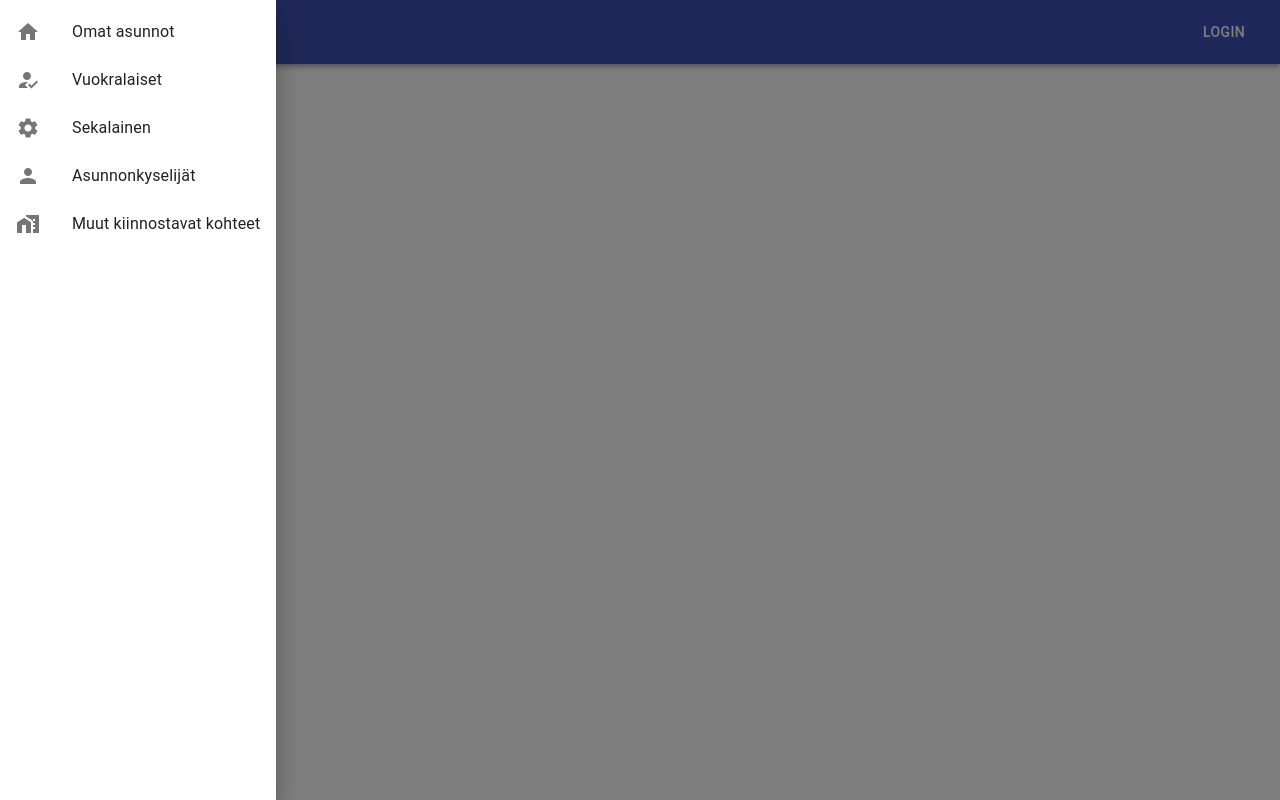
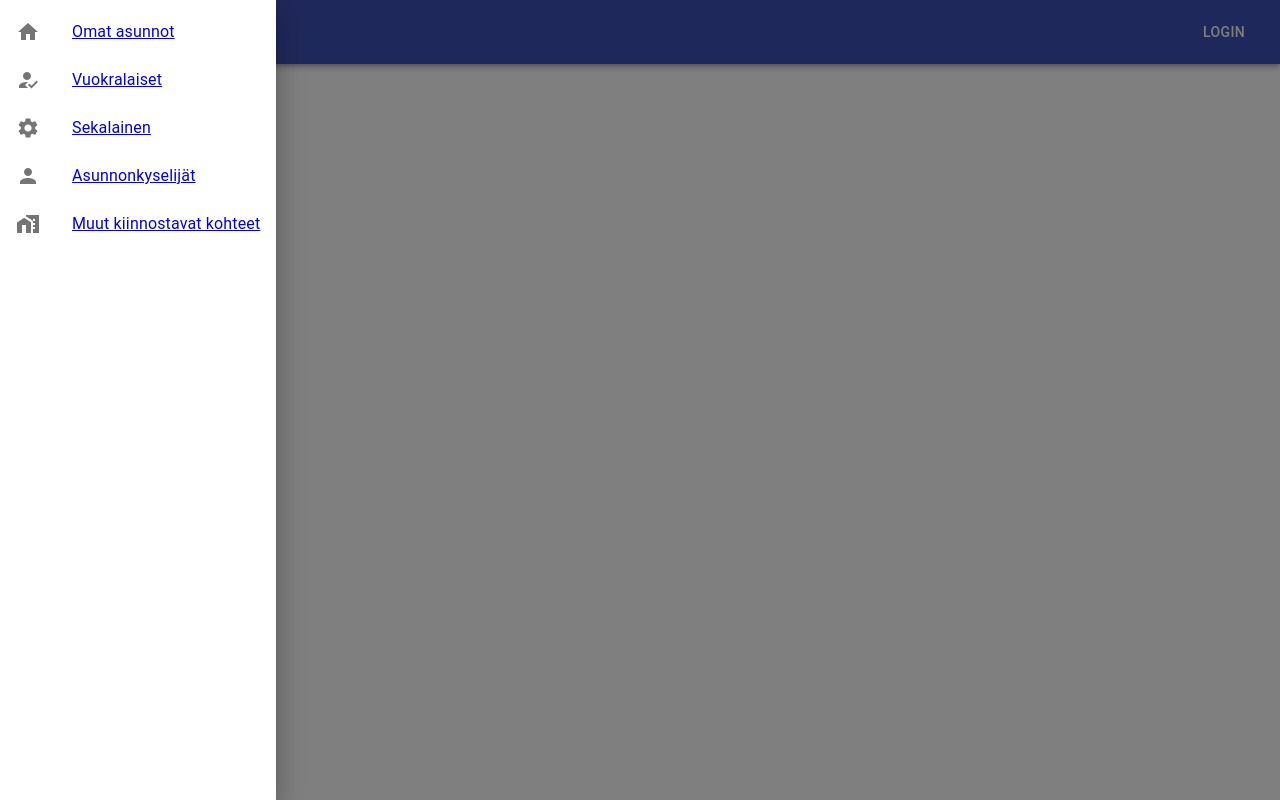
Before and after one commit to oskkos/dominus, a React (Create React App) app in the folder frontend/: page /apartments in a window 1280 px wide. Both pictures are taken after a click on the button "menu". Built offline with nearby package versions, Linux system fonts and the light colour scheme.

Commit message:
Localization enhancements, routing

```diff
--- a/frontend/package.json
+++ b/frontend/package.json
@@ -17,6 +17,7 @@
     "react": "^16.13.1",
     "react-dom": "^16.13.1",
     "react-i18next": "^11.3.4",
+    "react-router-dom": "^5.1.2",
     "react-scripts": "3.4.1",
     "typeface-roboto": "0.0.75",
     "typescript": "^3.7.5"
@@ -80,6 +81,7 @@
     ]
   },
   "devDependencies": {
+    "@types/react-router-dom": "^5.1.3",
     "@typescript-eslint/eslint-plugin": "^2.26.0",
     "@typescript-eslint/parser": "^2.26.0",
     "eslint": "^6.8.0",
--- a/frontend/src/AppBar.tsx
+++ b/frontend/src/AppBar.tsx
@@ -12,6 +12,8 @@ import {
 import {
   Home, HomeWork, HowToReg, Person, Settings,
 } from '@material-ui/icons';
+import { Link } from 'react-router-dom';
+import { i18nKeys, useLocHelper } from './i18n';
 
 const useStyles = makeStyles((theme: Theme) => createStyles({
   root: {
@@ -25,18 +27,22 @@ const useStyles = makeStyles((theme: Theme) => createStyles({
   },
 }));
 
-const items: ReadonlyArray<{readonly text: string; readonly icon: JSX.Element}> = [
-  { text: 'Omat asunnot', icon: <Home /> },
-  { text: 'Vuokralaiset', icon: <HowToReg /> },
-  { text: 'Sekalainen', icon: <Settings /> },
-  { text: 'Asunnonkyselijät', icon: <Person /> },
-  { text: 'Muut kiinnostavat kohteet', icon: <HomeWork /> },
-];
+// TODO: Type-safe paths
+type Item = {readonly locCode: i18nKeys; readonly icon: JSX.Element; readonly path: string};
 
 export default function DominusAppBar(_props: {}): JSX.Element {
+  const [openState, setOpenState] = useState(false);
   const classes = useStyles();
+  const { t } = useLocHelper();
 
-  const [openState, setOpenState] = useState(false);
+  const items: ReadonlyArray<Item> = [
+    { locCode: 'ownApartments', icon: <Home />, path: '/apartments' },
+    { locCode: 'tenants', icon: <HowToReg />, path: '/tenants' },
+    { locCode: 'misc', icon: <Settings />, path: '/misc' },
+    { locCode: 'homeSeekers', icon: <Person />, path: '/homeSeekers' },
+    { locCode: 'otherInterestingApartments', icon: <HomeWork />, path: '/otherApts' },
+  ];
+
   // eslint-disable-next-line functional/no-return-void
   const toggleDrawer = (open: boolean): void => {
     // eslint-disable-next-line functional/no-expression-statement
@@ -57,10 +63,14 @@ export default function DominusAppBar(_props: {}): JSX.Element {
           >
             <List>
               {items.map((item) => (
-                <ListItem button key={item.text}>
-                  <ListItemIcon>{item.icon}</ListItemIcon>
-                  <ListItemText primary={item.text} />
-                </ListItem>
+                <Link to={item.path} onClick={(_e) => setOpenState(false)}>
+                  <ListItem button key={item.locCode}>
+                    <ListItemIcon>{item.icon}</ListItemIcon>
+                    <ListItemText>
+                      {t(item.locCode)}
+                    </ListItemText>
+                  </ListItem>
+                </Link>
               ))}
             </List>
           </SwipeableDrawer>
--- a/frontend/src/Dominus.tsx
+++ b/frontend/src/Dominus.tsx
@@ -1,20 +1,39 @@
 import React from 'react';
-import { useTranslation } from 'react-i18next';
+import {
+  BrowserRouter as Router,
+  Switch,
+  Route,
+} from 'react-router-dom';
 import DominusAppBar from './AppBar';
-import { i18nKeys } from './i18n';
+import OwnApartments from './OwnApartments';
 
 export default function Dominus(_props: {}): JSX.Element {
-  const { t, i18n } = useTranslation();
-  const loc: (key: i18nKeys) => string = t;
-  // eslint-disable-next-line functional/no-expression-statement
-  i18n.changeLanguage('fi');
   return (
-    <div>
+    <Router>
       <DominusAppBar />
       <React.StrictMode>
-        {loc('contentTemplate')}
-        {loc('contentTemplate2')}
+        <Switch>
+          // TODO: Type-safe paths
+          <Route path="/apartments">
+            <OwnApartments />
+          </Route>
+          <Route path="/tenants">
+            <div>tenants</div>
+          </Route>
+          <Route path="/misc">
+            <div>misc</div>
+          </Route>
+          <Route path="/homeSeekers">
+            <div>home seekers</div>
+          </Route>
+          <Route path="/otherApts">
+            <div>other interesting apartments</div>
+          </Route>
+          <Route path="/">
+            <div />
+          </Route>
+        </Switch>
       </React.StrictMode>
-    </div>
+    </Router>
   );
 }
--- /dev/null
+++ b/frontend/src/OwnApartments/index.tsx
@@ -0,0 +1,5 @@
+import React from 'react';
+
+export default function OwnApartments(_props: {}): JSX.Element {
+  return <div>own apartments.</div>;
+}
--- a/frontend/src/i18n.tsx
+++ /dev/null
@@ -1,40 +0,0 @@
-import i18n from 'i18next';
-import { initReactI18next } from 'react-i18next';
-
-
-const en = {
-  contentTemplate: 'This is the content template',
-  contentTemplate2: '...more content...',
-};
-export type i18nType = typeof en;
-export type i18nKeys = keyof i18nType;
-const fi: i18nType = {
-  contentTemplate: 'Sisältö tähän',
-  contentTemplate2: '...lisää sisältöä...',
-};
-
-
-const resources = {
-  en: {
-    translation: en,
-  },
-  fi: {
-    translation: fi,
-  },
-};
-
-// eslint-disable-next-line functional/no-expression-statement
-i18n
-  .use(initReactI18next) // passes i18n down to react-i18next
-  .init({
-    resources,
-    lng: 'en',
-
-    keySeparator: false, // we do not use keys in form messages.welcome
-
-    interpolation: {
-      escapeValue: false, // react already safes from xss
-    },
-  });
-
-export default i18n;
--- /dev/null
+++ b/frontend/src/i18n/en.tsx
@@ -0,0 +1,7 @@
+export default {
+  ownApartments: 'Own apartments',
+  tenants: 'Tenants',
+  misc: 'Miscellanous',
+  homeSeekers: 'Home seeker',
+  otherInterestingApartments: 'Other interesting apartments',
+};
--- /dev/null
+++ b/frontend/src/i18n/fi.tsx
@@ -0,0 +1,7 @@
+export default {
+  ownApartments: 'Omat asunnot',
+  tenants: 'Vuokralaiset',
+  misc: 'Sekalainen',
+  homeSeekers: 'Asunnonkyselijät',
+  otherInterestingApartments: 'Muut kiinnostavat kohteet',
+};
--- /dev/null
+++ b/frontend/src/i18n/index.tsx
@@ -0,0 +1,41 @@
+import i18n from 'i18next';
+import { initReactI18next, useTranslation } from 'react-i18next';
+import en from './en';
+import fi from './fi';
+
+const resources = {
+  en: {
+    translation: en,
+  },
+  fi: {
+    translation: fi,
+  },
+};
+
+// eslint-disable-next-line functional/no-expression-statement
+i18n
+  .use(initReactI18next) // passes i18n down to react-i18next
+  .init({
+    resources,
+    lng: 'fi',
+
+    keySeparator: false, // we do not use keys in form messages.welcome
+
+    interpolation: {
+      escapeValue: false, // react already safes from xss
+    },
+  });
+
+export type i18nKeys = Extract<keyof typeof fi, keyof typeof en>;
+export default function useLoc(key: i18nKeys): string {
+  const { t } = useTranslation();
+  return t(key);
+}
+
+// eslint-disable-next-line
+export function useLocHelper(): { t: (key: i18nKeys) => string } {
+  const { t } = useTranslation();
+  return {
+    t,
+  };
+}
--- a/frontend/src/index.tsx
+++ b/frontend/src/index.tsx
@@ -3,7 +3,6 @@ import ReactDOM from 'react-dom';
 import './index.css';
 import * as serviceWorker from './serviceWorker';
 import Dominus from './Dominus';
-import './i18n';
 
 // eslint-disable-next-line functional/no-expression-statement
 ReactDOM.render(<Dominus />, document.getElementById('root'));
```
Also changed, not shown: 1 other file (tests, documents, lock files or other folders).
